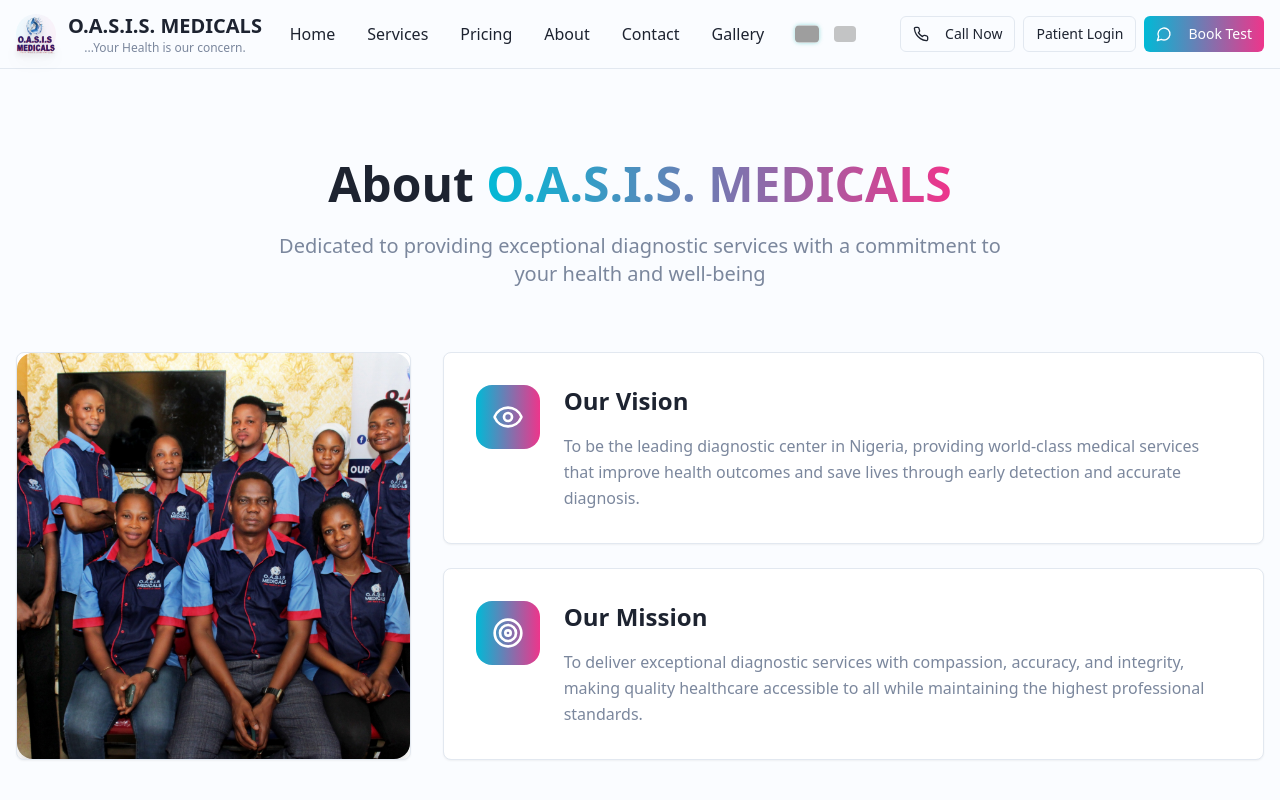
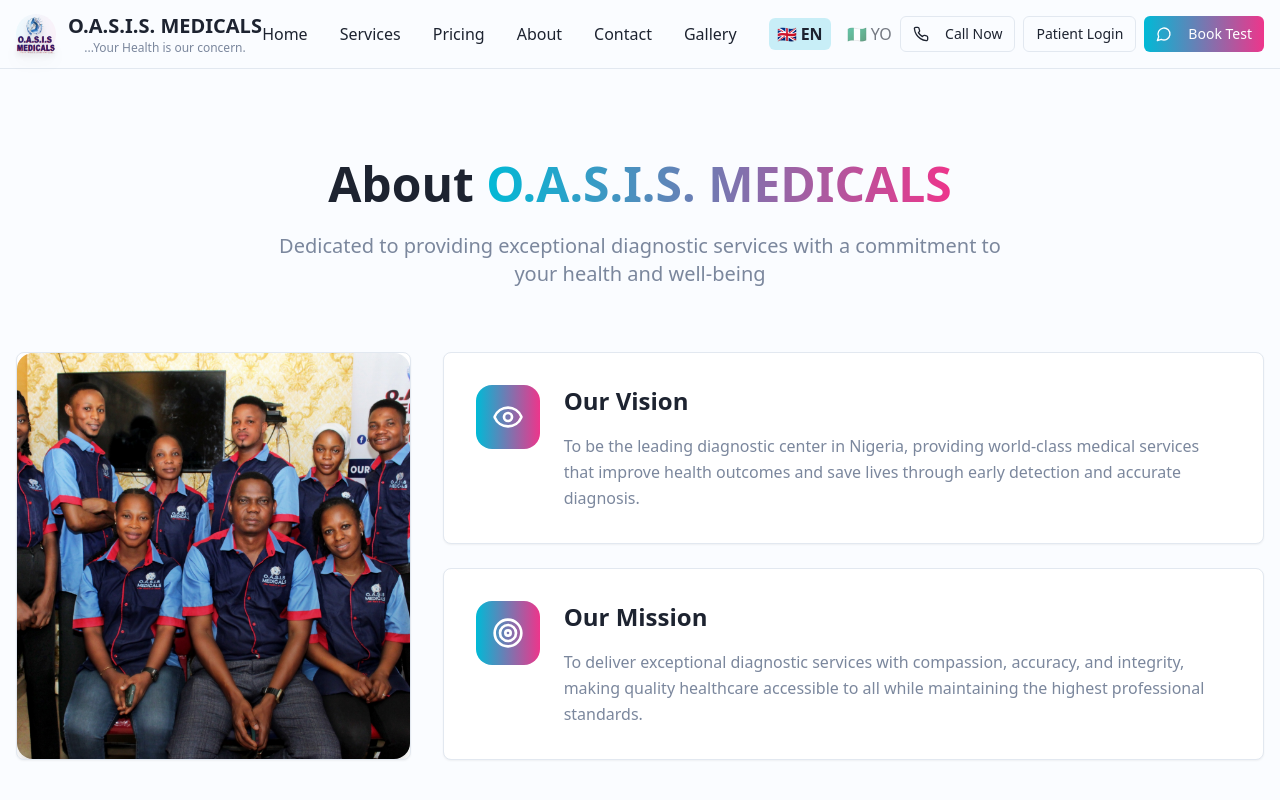
Before and after one commit to oasismedicalswebsites-ship-it/oasismedicals-75, a React (Vite) app: page /about in a window 1280 px wide. Shown: the top 800 px of the page. Built offline with nearby package versions, Linux system fonts and the light colour scheme; grey boxes are pictures that could not be loaded.

Commit message:
Refactor: Implement custom language switcher

```diff
--- a/src/components/LanguageSwitcher.tsx
+++ b/src/components/LanguageSwitcher.tsx
@@ -1,4 +1,4 @@
-import { useEffect } from 'react';
+import { useEffect, useState } from 'react';
 
 declare global {
   interface Window {
@@ -10,6 +10,8 @@ declare global {
 }
 
 const LanguageSwitcher = () => {
+  const [currentLang, setCurrentLang] = useState<string>('en');
+
   // Initialize Google Translate once and persist across navigation
   useEffect(() => {
     const init = () => {
@@ -42,12 +44,20 @@ const LanguageSwitcher = () => {
     } else {
       init();
     }
+
+    // Load saved language from localStorage
+    const savedLang = localStorage.getItem('preferredLanguage') || 'en';
+    setCurrentLang(savedLang);
   }, []);
 
-  const changeLang = (lang: string) => {
+  const changeLanguage = (lang: string) => {
+    // Save to localStorage
+    localStorage.setItem('preferredLanguage', lang);
+    setCurrentLang(lang);
+
     // Retry logic to ensure Google Translate is fully loaded
     let attempts = 0;
-    const maxAttempts = 30; // give more time for Google to inject the dropdown
+    const maxAttempts = 30;
 
     const setTranslateCookie = (targetLang: string) => {
       try {
@@ -67,20 +77,11 @@ const LanguageSwitcher = () => {
         select.value = lang;
         select.dispatchEvent(new Event('change'));
         setTranslateCookie(lang);
-
-        // Update active flag
-        document.querySelectorAll('.flag').forEach((f) => f.classList.remove('active'));
-        const flagElement = document.getElementById(`flag-${lang}`);
-        if (flagElement) {
-          flagElement.classList.add('active');
-        }
       } else {
         attempts++;
         if (attempts < maxAttempts) {
-          // Retry after 300ms
           setTimeout(tryChangeLanguage, 300);
         } else {
-          // As a fallback, set cookie and re-attempt initialization without full reload
           setTranslateCookie(lang);
           setTimeout(tryChangeLanguage, 500);
         }
@@ -90,59 +91,57 @@ const LanguageSwitcher = () => {
     tryChangeLanguage();
   };
 
-  // Apply saved language on mount without reloading
+  // Apply saved language on mount
   useEffect(() => {
-    try {
-      const match = document.cookie.match(/(?:^|; )googtrans=([^;]+)/);
-      const cookieVal = match ? decodeURIComponent(match[1]) : '';
-      const lang = cookieVal.split('/').pop();
-      if (lang && lang !== 'en') {
-        setTimeout(() => changeLang(lang), 300);
-      }
-    } catch {}
+    const savedLang = localStorage.getItem('preferredLanguage');
+    if (savedLang && savedLang !== 'en') {
+      setTimeout(() => changeLanguage(savedLang), 300);
+    }
   }, []);
 
   return (
     <>
-      <div className="flex items-center justify-end space-x-2 md:space-x-4 relative z-50">
-        <img
-          src="https://flagcdn.com/gb.svg"
-          id="flag-en"
-          className="flag active w-[22px] h-[16px] rounded-sm cursor-pointer opacity-60 transition-all duration-300 hover:opacity-100"
+      <div className="relative z-50 flex items-center space-x-2 text-sm md:text-base">
+        <button
+          onClick={() => changeLanguage('en')}
+          className={`flex items-center space-x-1 px-2 py-1 rounded-md transition-all duration-300 hover:bg-primary/10 ${
+            currentLang === 'en' ? 'bg-primary/20 font-semibold' : 'opacity-60'
+          }`}
           title="English"
-          onClick={() => changeLang('en')}
-          alt="English"
-        />
-        <img
-          src="https://flagcdn.com/ng.svg"
-          id="flag-yo"
-          className="flag w-[22px] h-[16px] rounded-sm cursor-pointer opacity-60 transition-all duration-300 hover:opacity-100"
+        >
+          <span role="img" aria-label="english">🇬🇧</span>
+          <span>EN</span>
+        </button>
+        <button
+          onClick={() => changeLanguage('yo')}
+          className={`flex items-center space-x-1 px-2 py-1 rounded-md transition-all duration-300 hover:bg-primary/10 ${
+            currentLang === 'yo' ? 'bg-primary/20 font-semibold' : 'opacity-60'
+          }`}
           title="Yoruba"
-          onClick={() => changeLang('yo')}
-          alt="Yoruba"
-        />
-        {/* Keep Google Translate element mounted and layered above content */}
-        <div id="google_translate_element" className="text-sm md:text-base relative z-50" />
+        >
+          <span role="img" aria-label="yoruba">🇳🇬</span>
+          <span>YO</span>
+        </button>
       </div>
 
+      {/* Hide Google Translate element completely */}
+      <div id="google_translate_element" style={{ position: 'absolute', left: '-9999px', visibility: 'hidden' }} />
+
       <style>{`
-        .flag.active {
-          opacity: 1 !important;
-          transform: scale(1.1);
-          box-shadow: 0 0 4px rgba(4,176,168,0.4);
-        }
-
         .goog-logo-link,
-        .goog-te-banner-frame {
+        .goog-te-banner-frame,
+        .goog-te-gadget {
           display: none !important;
         }
 
         body { top: 0 !important; }
 
-        /* Ensure dropdown and injected elements stay above overlays */
-        #google_translate_element, .goog-te-gadget, .goog-te-combo {
-          position: relative !important;
-          z-index: 50 !important;
+        /* Hide all Google Translate UI elements */
+        #google_translate_element,
+        .goog-te-combo,
+        .goog-te-banner-frame.skiptranslate {
+          display: none !important;
+          visibility: hidden !important;
         }
       `}</style>
     </>
--- a/src/components/Navbar.tsx
+++ b/src/components/Navbar.tsx
@@ -182,6 +182,11 @@ const Navbar = () => {
                 Gallery
               </button>
 
+              {/* Language Switcher in Mobile Menu */}
+              <div className="py-2 px-3">
+                <LanguageSwitcher />
+              </div>
+
               {/* Mobile-only actions */}
               <div className="pt-3 border-t border-border space-y-2">
                 <Button
```
